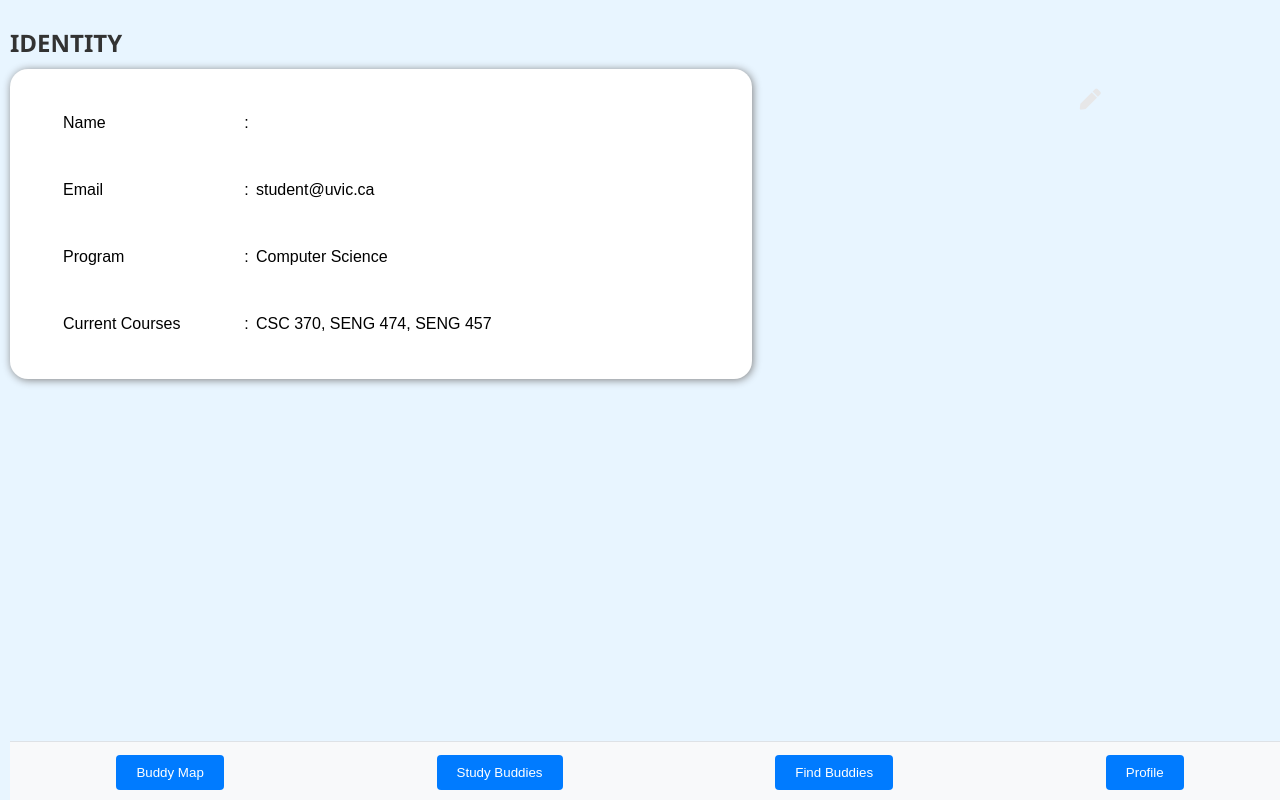
After one commit to doahusre/studbud, a Flask app: page /profile in a window 1280 px wide. The commit adds this page. Run offline with Flask 3, Linux system fonts and the light colour scheme; some libraries are stand-ins or nearby versions.

Commit message:
added profile

```diff
--- a/app.py
+++ b/app.py
@@ -1,5 +1,5 @@
 from flask import Flask, render_template, request, jsonify
-from student import Student
+from entities import Student, User
 import random
 import string
 
@@ -10,13 +10,15 @@ app = Flask(__name__)
 dummy_students = []
 def populate_dummy(n):
 # Create dummy student data
+    progams = ['Computer Science', 'Software Engineering', 'Electrical Engineering', 'Mechanical Engineering', 'Civil Engineering', 'Biomedical Engineering', 'Mathematics', 'Physics', 'Chemistry', 'Biology']
     courses = ['CSC 110', 'CSC 115', 'CSC 225', 'CSC 230', 'CSC 360', 'CSC 370', 'CSC 110', 'CSC 115', 'CSC 225', 'CSC 230', 'CSC 360', 'CSC 370']
     for i in range(n):
         name = ''.join(random.choices(string.ascii_uppercase + string.digits, k=10))
         latitude = random.uniform(48.4620, 48.4639)
         longitude = random.uniform(-123.3120, -123.3100)
         sample_courses = random.sample(courses, random.randint(1, 3))
-        student = Student(i, name, latitude, longitude, sample_courses)
+        program = random.choice(progams)
+        student = Student(i, name, latitude, longitude, sample_courses, program)
         dummy_students.append(student)
 
 buddies = []
@@ -66,6 +68,10 @@ def remove_buddy():
                 return jsonify({"message": "User removed successfully"}), 200
     return jsonify({"message": "Invalid data"}), 400
 
+@app.route('/profile')
+def view_profile():
+    return render_template('profile.html')
+
 if __name__ == '__main__':
     populate_dummy(20)
     app.run(debug=True)
--- a/templates/buddies.html
+++ b/templates/buddies.html
@@ -117,6 +117,7 @@
                 <div class="student">
                     <h2>{{ student.name }}</h2>
                     <p>Status: {{ student.status }}</p>
+                    <p>Program: {{ student.program }}</p>
                     <p>Courses: {{ student.courses }}</p>
                     <button class="remove-button" onclick="removeBuddy('{{ student.id }}')">Remove Buddy</button>
                 </div>
@@ -132,6 +133,9 @@
             </form>
             <form method="GET" action="/cards">
                 <input type="submit" value="Find Buddies">
+            </form>
+            <form method="GET" action="/Profile">
+                <input type="submit" value="Profile">
             </form>
         </div>
     <script>
--- a/templates/index.html
+++ b/templates/index.html
@@ -69,6 +69,10 @@
             <form method="GET" action="/cards">
                 <input type="submit" value="Find Buddies">
             </form>
+            <form method="GET" action="/Profile">
+                <input type="submit" value="Profile">
+            </form>
         </div>
 
+
 </body>
--- a/templates/map.html
+++ b/templates/map.html
@@ -54,8 +54,10 @@
             <form method="GET" action="/cards">
                 <input type="submit" value="Find Buddies">
             </form>
+            <form method="GET" action="/Profile">
+                <input type="submit" value="Profile">
+            </form>
         </div>
-
 
 </body>
 </html>
--- /dev/null
+++ b/templates/profile.html
@@ -0,0 +1,148 @@
+<!DOCTYPE html>
+<html lang="en">
+    <head>
+        <meta charset="UTF-8">
+        <meta name="viewport" content="width=device-width, initial-scale=1.0">
+        <title>Profile Page</title>
+
+        <!-- Custom Css -->
+        <link rel="stylesheet" href="style.css">
+
+        <!-- FontAwesome 5 -->
+        <link rel="stylesheet" href="https://cdnjs.cloudflare.com/ajax/libs/font-awesome/5.12.1/css/all.min.css">
+    </head>
+    <style>
+/* Import Font Dancing Script */
+@import url(https://fonts.googleapis.com/css?family=Dancing+Script);
+
+* {
+    margin: 0;
+}
+
+body {
+    background-color: #e8f5ff;
+    font-family: Arial;
+    overflow: hidden;
+}
+
+/* Main */
+.main {
+    margin-top: 2%;
+    font-size: 28px;
+    padding: 0 10px;
+    width: 58%;
+}
+
+.main h2 {
+    color: #333;
+    font-family: 'Segoe UI', Tahoma, Geneva, Verdana, sans-serif;
+    font-size: 24px;
+    margin-bottom: 10px;
+}
+
+.main .card {
+    background-color: #fff;
+    border-radius: 18px;
+    box-shadow: 1px 1px 8px 0 grey;
+    height: auto;
+    margin-bottom: 20px;
+    padding: 20px 0 20px 50px;
+}
+
+.main .card table {
+    border: none;
+    font-size: 16px;
+    height: 270px;
+    width: 80%;
+}
+
+.edit {
+    position: absolute;
+    color: #e7e7e8;
+    right: 14%;
+}
+
+.bottom-bar {
+    position: fixed;
+    bottom: 0;
+    width: 100%;
+    background-color: #f8f9fa;
+    border-top: 1px solid #dee2e6;
+    display: flex;
+    justify-content: space-around;
+    padding: 10px 0;
+}
+
+.bottom-bar form {
+    margin: 0;
+}
+
+.bottom-bar input[type="submit"] {
+    background-color: #007bff;
+    color: white;
+    border: none;
+    padding: 10px 20px;
+    cursor: pointer;
+    border-radius: 4px;
+}
+
+.bottom-bar input[type="submit"]:hover {
+    background-color: #0056b3;
+}
+
+
+/* End */
+    </style>
+<body>
+    <!-- Main -->
+    <div class="main">
+        <h2>IDENTITY</h2>
+        <div class="card">
+            <div class="card-body">
+                <i class="fa fa-pen fa-xs edit"></i>
+                <table>
+                    <tbody>
+                        <tr>
+                            <td>Name</td>
+                            <td>:</td>
+                        </tr>
+                        <tr>
+                            <td>Email</td>
+                            <td>:</td>
+                            <td>student@uvic.ca</td>
+                        </tr>
+                        <tr>
+                            <td>Program</td>
+                            <td>:</td>
+                            <td>Computer Science</td>
+                        </tr>
+                        <tr>
+                            <td>Current Courses</td>
+                            <td>:</td>
+                            <td>CSC 370, SENG 474, SENG 457</td>
+                        </tr>
+                    </tbody>
+                </table>
+            </div>
+        </div>
+
+        <div class="bottom-bar">
+            <form method="GET" action="/map">
+                <input type="submit" value="Buddy Map">
+            </form>
+            <form method="GET" action="/buddies">
+                <input type="submit" value="Study Buddies">
+            </form>
+            <form method="GET" action="/cards">
+                <input type="submit" value="Find Buddies">
+            </form>
+            <form method="GET" action="/Profile">
+                <input type="submit" value="Profile">
+            </form>
+        </div>
+
+
+    </div>
+    <!-- End -->
+</body>
+</html>
```
Also changed, not shown: entities.py (added, +16 -0 lines), student.py (deleted, +0 -18 lines), templates/script.js (deleted, +0 -49 lines), templates/styles.css (deleted, +0 -33 lines). Lines whose indentation alone changed are shown as unchanged.
